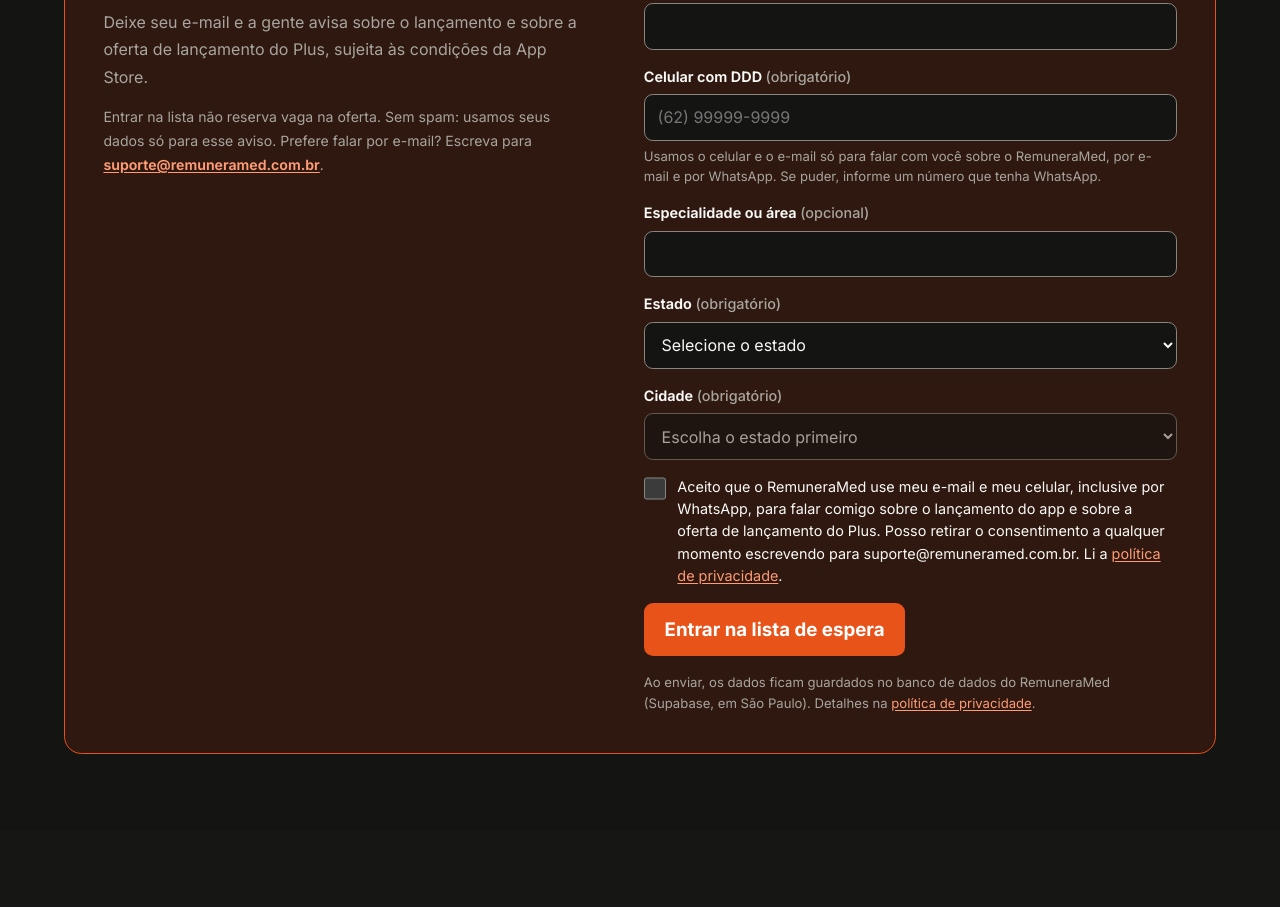
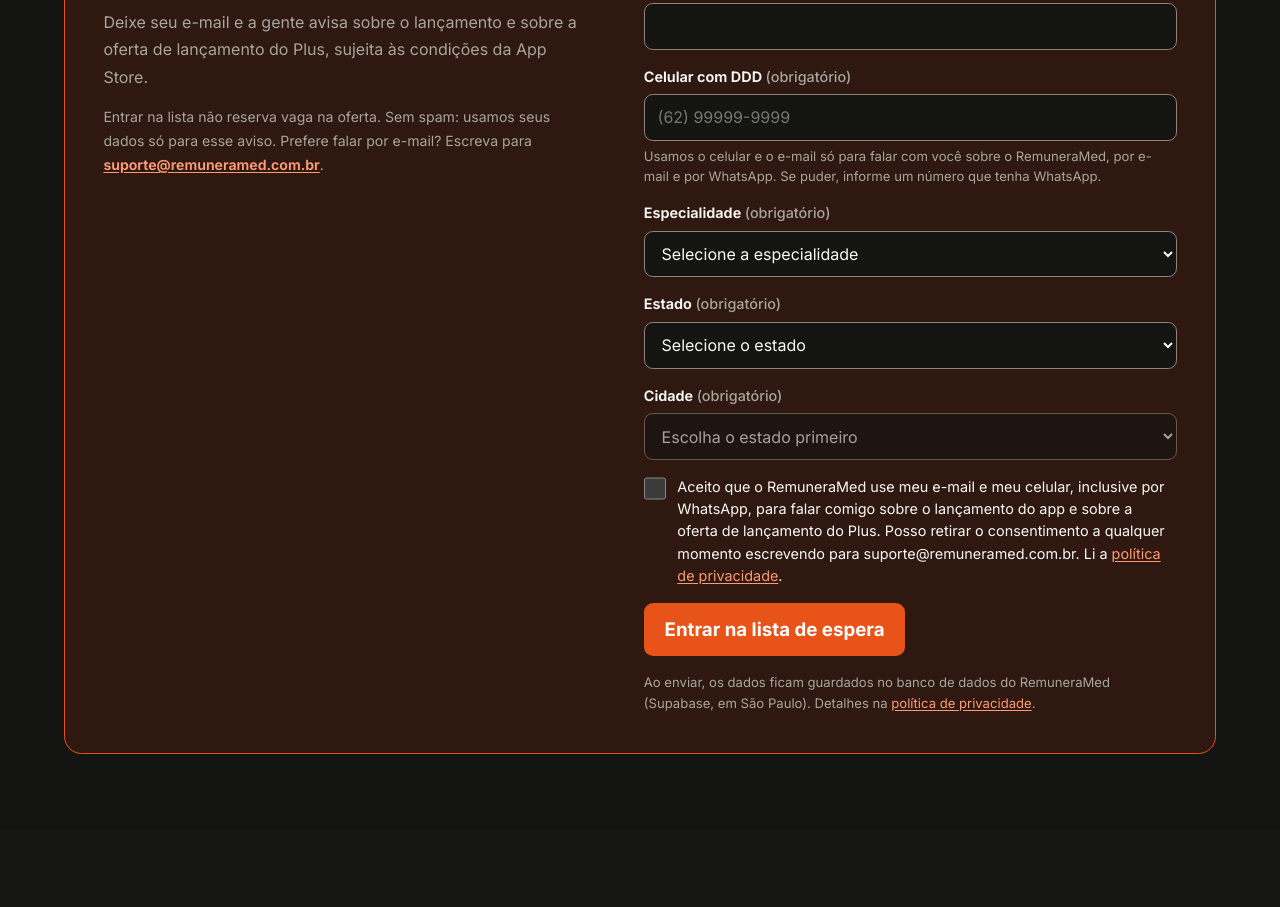
Before and after one commit to remuneramedmkt-dev/remuneramed-site, a plain HTML site: page index.html in a window 1280 px wide. Shown: the part 2269-3176 px from the top of the page. Drawn offline with Linux system fonts and the light colour scheme.

Commit message:
Lista de espera: especialidade em lista do CFM (Resolução 2.472/2026), obrigatória, com opção de generalista

```diff
--- a/assets/lista-espera.js
+++ b/assets/lista-espera.js
@@ -113,7 +113,7 @@ if (form) {
       nome: valor("nome"),
       email: valor("email").toLowerCase(),
       telefone: "+55" + soDigitosNacionais(telefone.value),
-      especialidade_ou_area: valor("especialidade_ou_area") || null,
+      especialidade: campo("especialidade").value,
       uf: selUf.value,
       cidade: selCidade.value ? cidadeSel.textContent : "",
       codigo_ibge_municipio: selCidade.value ? Number(selCidade.value) : null,
@@ -144,6 +144,7 @@ if (form) {
     if (dados.nome.length < 2) return marcarErro(campo("nome"), "Informe seu nome.");
     if (!emailValido(dados.email) || dados.email.length > 160) return marcarErro(campo("email"), "Informe um e-mail válido, como nome@exemplo.com.");
     if (!celularValido(soDigitosNacionais(telefone.value))) return marcarErro(telefone, "Informe um celular com DDD, como (62) 99999-9999.");
+    if (!dados.especialidade) return marcarErro(campo("especialidade"), "Escolha a especialidade ou a opção para quem ainda não tem.");
     if (listaIndisponivel) return mostrar("erro", "A lista de estados e cidades não carregou. Recarregue a página ou escreva para suporte@remuneramed.com.br.");
     if (!selUf.value) return marcarErro(selUf, "Escolha o estado.");
     if (!selCidade.value) return marcarErro(selCidade, "Escolha a cidade.");
--- a/index.html
+++ b/index.html
@@ -183,8 +183,66 @@
             <p class="field-help" id="wl-telefone-ajuda">Usamos o celular e o e-mail só para falar com você sobre o RemuneraMed, por e-mail e por WhatsApp. Se puder, informe um número que tenha WhatsApp.</p>
           </div>
           <div class="field">
-            <label for="wl-area">Especialidade ou área <span class="opt">(opcional)</span></label>
-            <input id="wl-area" name="especialidade_ou_area" type="text" autocomplete="off" maxlength="120">
+            <label for="wl-area">Especialidade <span class="req">(obrigatório)</span></label>
+            <select id="wl-area" name="especialidade" required autocomplete="off">
+              <option value="">Selecione a especialidade</option>
+              <option value="Sem especialidade (generalista)">Ainda não tenho especialidade (generalista)</option>
+              <option value="Acupuntura">Acupuntura</option>
+              <option value="Alergia e imunologia">Alergia e imunologia</option>
+              <option value="Anestesiologia">Anestesiologia</option>
+              <option value="Angiologia">Angiologia</option>
+              <option value="Cardiologia">Cardiologia</option>
+              <option value="Cirurgia cardiovascular">Cirurgia cardiovascular</option>
+              <option value="Cirurgia da mão">Cirurgia da mão</option>
+              <option value="Cirurgia de cabeça e pescoço">Cirurgia de cabeça e pescoço</option>
+              <option value="Cirurgia do aparelho digestivo">Cirurgia do aparelho digestivo</option>
+              <option value="Cirurgia geral">Cirurgia geral</option>
+              <option value="Cirurgia oncológica">Cirurgia oncológica</option>
+              <option value="Cirurgia pediátrica">Cirurgia pediátrica</option>
+              <option value="Cirurgia plástica">Cirurgia plástica</option>
+              <option value="Cirurgia torácica">Cirurgia torácica</option>
+              <option value="Cirurgia vascular">Cirurgia vascular</option>
+              <option value="Clínica médica">Clínica médica</option>
+              <option value="Coloproctologia">Coloproctologia</option>
+              <option value="Dermatologia">Dermatologia</option>
+              <option value="Endocrinologia e metabologia">Endocrinologia e metabologia</option>
+              <option value="Endoscopia">Endoscopia</option>
+              <option value="Gastroenterologia">Gastroenterologia</option>
+              <option value="Genética médica">Genética médica</option>
+              <option value="Geriatria">Geriatria</option>
+              <option value="Ginecologia e obstetrícia">Ginecologia e obstetrícia</option>
+              <option value="Hematologia e hemoterapia">Hematologia e hemoterapia</option>
+              <option value="Homeopatia">Homeopatia</option>
+              <option value="Infectologia">Infectologia</option>
+              <option value="Mastologia">Mastologia</option>
+              <option value="Medicina de emergência">Medicina de emergência</option>
+              <option value="Medicina de família e comunidade">Medicina de família e comunidade</option>
+              <option value="Medicina do trabalho">Medicina do trabalho</option>
+              <option value="Medicina do tráfego">Medicina do tráfego</option>
+              <option value="Medicina esportiva">Medicina esportiva</option>
+              <option value="Medicina física e reabilitação">Medicina física e reabilitação</option>
+              <option value="Medicina intensiva">Medicina intensiva</option>
+              <option value="Medicina legal e perícia médica">Medicina legal e perícia médica</option>
+              <option value="Medicina nuclear">Medicina nuclear</option>
+              <option value="Medicina preventiva e social">Medicina preventiva e social</option>
+              <option value="Nefrologia">Nefrologia</option>
+              <option value="Neurocirurgia">Neurocirurgia</option>
+              <option value="Neurologia">Neurologia</option>
+              <option value="Nutrologia">Nutrologia</option>
+              <option value="Oftalmologia">Oftalmologia</option>
+              <option value="Oncologia clínica">Oncologia clínica</option>
+              <option value="Ortopedia e traumatologia">Ortopedia e traumatologia</option>
+              <option value="Otorrinolaringologia">Otorrinolaringologia</option>
+              <option value="Patologia">Patologia</option>
+              <option value="Patologia clínica/medicina laboratorial">Patologia clínica/medicina laboratorial</option>
+              <option value="Pediatria">Pediatria</option>
+              <option value="Pneumologia">Pneumologia</option>
+              <option value="Psiquiatria">Psiquiatria</option>
+              <option value="Radiologia e diagnóstico por imagem">Radiologia e diagnóstico por imagem</option>
+              <option value="Radioterapia">Radioterapia</option>
+              <option value="Reumatologia">Reumatologia</option>
+              <option value="Urologia">Urologia</option>
+            </select>
           </div>
           <div class="field">
             <label for="wl-uf">Estado <span class="req">(obrigatório)</span></label>
```
Also changed, not shown: privacidade.html (+1 -1 lines), 2 other files.
